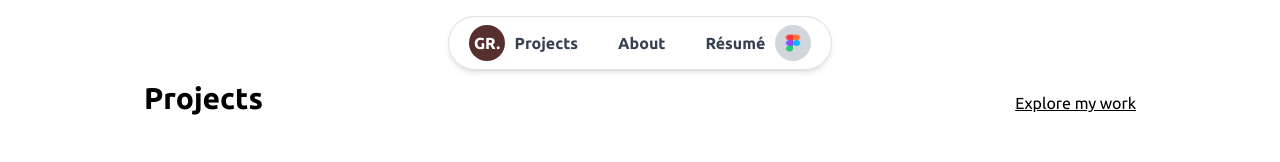
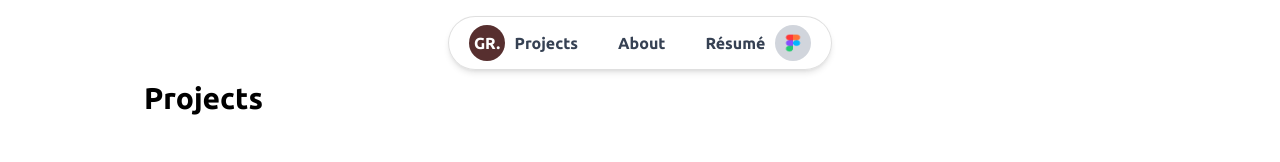
Before and after one commit to gemrey13/gemrey13.github.io, a React (Vite) app: page /projects in a window 1280 px wide. Shown: the top 162 px of the page. Built offline with nearby package versions, Linux system fonts and the light colour scheme; a web font is replaced by a local one.

Commit message:
Refactor Projects page to replace ProjectsSection with ProjectItems for improved structure

```diff
--- a/src/pages/Projects.tsx
+++ b/src/pages/Projects.tsx
@@ -1,10 +1,11 @@
-import ProjectsSection from "../components/sections/ProjectsSection";
+import ProjectItems from "../components/list/ProjectItems";
 
 const Projects = () => {
   return (
-    <>
-      <ProjectsSection />
-    </>
+    <section className="mx-5 mt-14 md:mx-14 md:mt-20 lg:mx-36">
+      <h1 className="text-xl font-semibold md:text-3xl">Projects</h1>
+      <ProjectItems />
+    </section>
   );
 };
 
```
